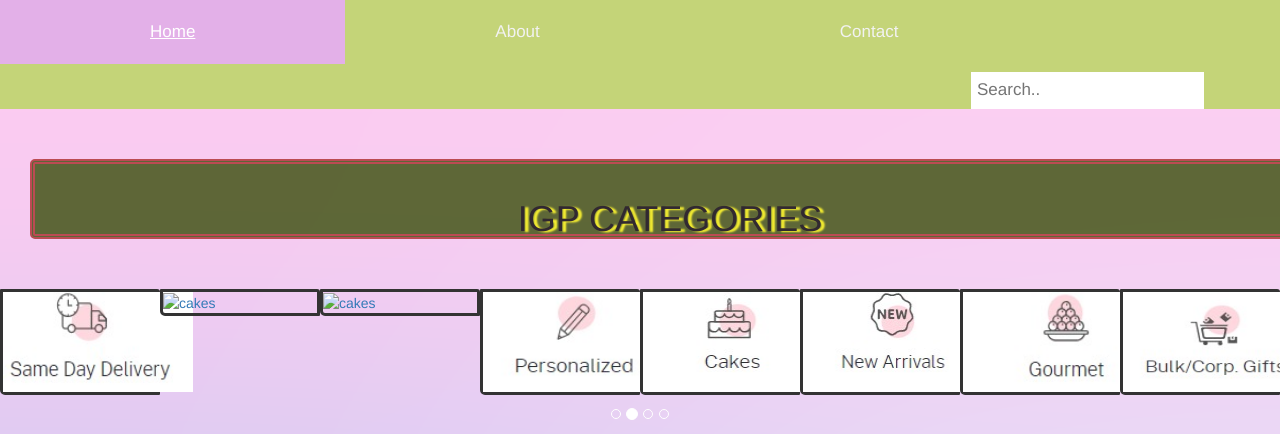
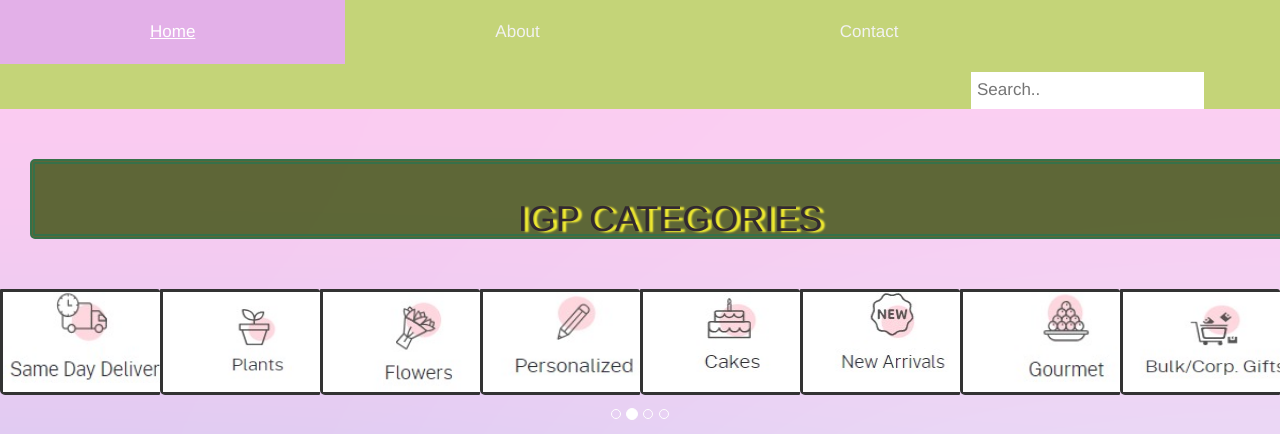
Before and after one commit to M-Namratha/IGP_Namratha, a plain HTML site: page index.html in a window 1280 px wide. Shown: the top 434 px of the page. Drawn offline with nearby package versions, Linux system fonts and the light colour scheme; files whose address does not match are found by name.

Commit message:
source changed

```diff
--- a/index.html
+++ b/index.html
@@ -25,7 +25,7 @@
         text-shadow: 4px 1px 2px yellow; border-radius: 5px; background-color:rgb(56, 78, 9);  margin-top: 50px;  margin-right: 80px; opacity: 0.8;
         color: black; margin-left: 30px; margin-bottom: 50px; padding: 35px; height: 10px;
         width: 100%;
-        border-color: rgb(173, 44, 44); border-style: double; border-width: 5px;"> IGP CATEGORIES
+        border-color: rgb(7, 90, 32); border-style: double; border-width: 5px;"> IGP CATEGORIES
         </h1>
 
         <div class="grid">
@@ -37,13 +37,13 @@
           </div>
           <div class="col-3">
             <a href="/link/to/site">
-                <img src="../../index\gr2.jpg" class="image" alt="cakes" height="100px" width="190px">
+                <img src="gr2.jpg" class="image" alt="cakes" height="100px" width="190px">
                 <div class="middle"><div class="text">Know more.</div></div>
             </a>
             </div>
           <div class="col-3">
             <a href="/link/to/site">
-                <img src="../../index\gr3.jpg" class="image" alt="cakes" height="100px" width="190px" />
+                <img src="gr3.jpg" class="image" alt="cakes" height="100px" width="190px" />
                 <div class="middle"><div class="text">Know more.</div></div>
               </a>
           </div>
```
